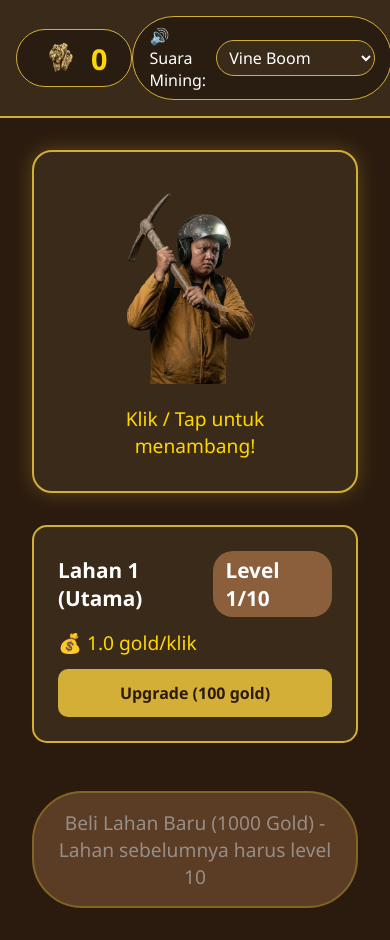
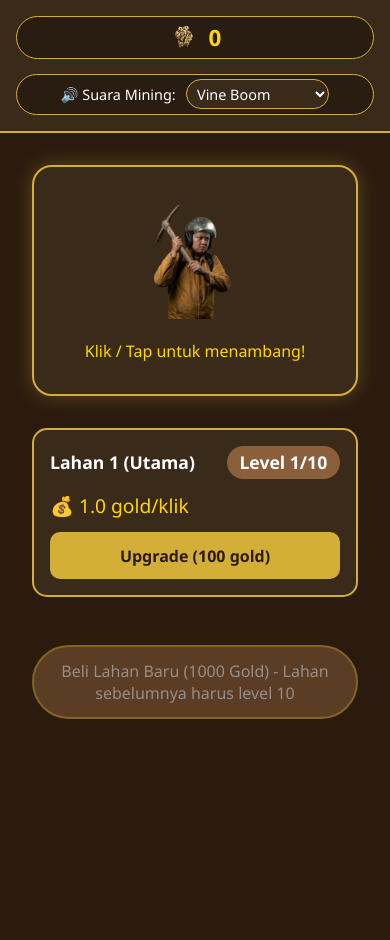
Before and after one commit to louishasashi-dev/Fachrurmining2026, a plain HTML site: page index.html in a window 390 px wide. After the commit the page ends 844 px from the top, so only its background shows below. Drawn offline with Linux system fonts and the light colour scheme.

Commit message:
Refactor CSS variables and styles for consistency
add responsive style

```diff
--- a/style.css
+++ b/style.css
@@ -276,3 +276,95 @@ main {
 .sound-settings select option {
     background: var(--rock-dark);
 }
+
+/* Responsive untuk tablet dan HP */
+@media (max-width: 768px) {
+    .navbar {
+        flex-wrap: wrap;
+        gap: 10px;
+    }
+
+    .gold-display {
+        font-size: 1.4rem;
+        padding: 0.3rem 1rem;
+    }
+
+    .gold-icon {
+        width: 30px;
+        height: 30px;
+    }
+
+    .sound-settings {
+        margin-left: 0;
+        padding: 0.3rem 0.8rem;
+        font-size: 0.9rem;
+    }
+
+    .sound-settings select {
+        font-size: 0.9rem;
+        padding: 0.2rem 0.4rem;
+        max-width: 150px; /* batasi lebar dropdown */
+    }
+
+    .character-img {
+        width: 150px;
+        height: 150px;
+    }
+
+    .lahan-container {
+        grid-template-columns: 1fr; /* satu kolom di HP */
+    }
+
+    .modal-content {
+        padding: 1.5rem;
+    }
+
+    .modal-foto {
+        width: 80px;
+        height: 80px;
+    }
+
+    .modal-btn {
+        padding: 0.6rem 1.2rem;
+        font-size: 1rem;
+    }
+}
+
+/* Untuk HP kecil (max-width 480px) */
+@media (max-width: 480px) {
+    .navbar {
+        flex-direction: column;
+        align-items: stretch;
+    }
+
+    .gold-display {
+        justify-content: center;
+    }
+
+    .sound-settings {
+        justify-content: center;
+        margin-top: 5px;
+    }
+
+    .character-img {
+        width: 120px;
+        height: 120px;
+    }
+
+    .click-info {
+        font-size: 1rem;
+    }
+
+    .lahan-card {
+        padding: 1rem;
+    }
+
+    .lahan-header {
+        font-size: 1.1rem;
+    }
+
+    #beli-lahan-btn {
+        font-size: 1rem;
+        padding: 0.8rem;
+    }
+}
```
